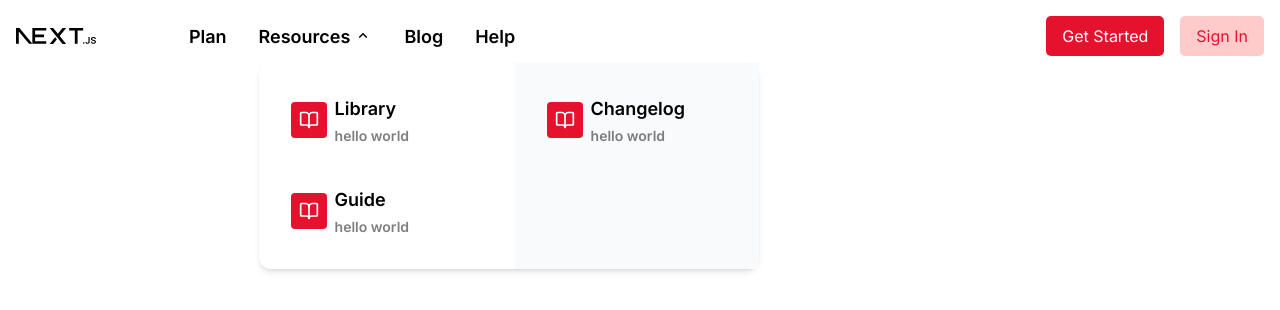
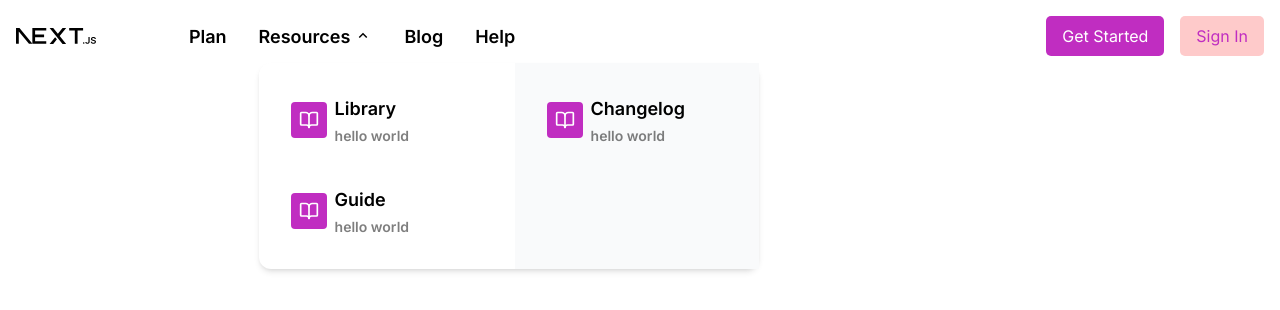
Before and after one commit to Adejare-Muibi/formserver, a Next.js app: page / in a window 1280 px wide. Both pictures are taken after a click on the button 315 px from the left and 36 px from the top of the page. Shown: the top 310 px of the page. Built offline with nearby package versions, Linux system fonts and the light colour scheme.

Commit message:
color code updated!

```diff
--- a/src/components/landing-page/Hero.jsx
+++ b/src/components/landing-page/Hero.jsx
@@ -34,7 +34,7 @@ const Hero = () => {
         </p>
         <Link
           href={"/register"}
-          className="px-7 py-4 bg-[#E5122E] text-white rounded-[5px]"
+          className="px-7 py-4 bg-[#c02dc1] text-white rounded-[5px]"
         >
           Get Started
         </Link>
--- a/src/components/landing-page/Navbar.jsx
+++ b/src/components/landing-page/Navbar.jsx
@@ -57,7 +57,7 @@ const Navbar = () => {
                 <div className="flex p-5 gap-4 flex-col w-1/2">
                   <ResourcesProps
                     icon={
-                      <LuBookOpen className="bg-[#E5122E!important] p-2 text-4xl  text-white rounded" />
+                      <LuBookOpen className="bg-[#c02dc1!important] p-2 text-4xl  text-white rounded" />
                     }
                     text={"Library"}
                     style={"hover:bg-[#F9FAFB]"}
@@ -65,7 +65,7 @@ const Navbar = () => {
                   />
                   <ResourcesProps
                     icon={
-                      <LuBookOpen className="bg-[#E5122E!important] p-2 text-4xl  text-white rounded" />
+                      <LuBookOpen className="bg-[#c02dc1!important] p-2 text-4xl  text-white rounded" />
                     }
                     text={"Guide"}
                     style={"hover:bg-[#F9FAFB]"}
@@ -75,7 +75,7 @@ const Navbar = () => {
                 <div className="bg-[#F9FAFB] p-5 w-1/2">
                   <ResourcesProps
                     icon={
-                      <LuBookOpen className="bg-[#E5122E!important] p-2 text-4xl  text-white rounded" />
+                      <LuBookOpen className="bg-[#c02dc1!important] p-2 text-4xl  text-white rounded" />
                     }
                     text={"Changelog"}
                     style={"bg-[#F9FAFB] hover:bg-[white]"}
@@ -95,13 +95,13 @@ const Navbar = () => {
         <div className="w-[60%] gap-4 flex justify-end items-end">
           <Link
             href={"/register"}
-            className="px-4 py-2 bg-[#E5122E] text-white rounded-[5px]"
+            className="px-4 py-2 bg-[#c02dc1] text-white rounded-[5px]"
           >
             Get Started
           </Link>
           <Link
             href={"/login"}
-            className="px-4 py-2 bg-[#FECACA] rounded-[5px] text-[#E5122E]"
+            className="px-4 py-2 bg-[#FECACA] rounded-[5px] text-[#c02dc1]"
           >
             Sign In
           </Link>
```
Also changed, not shown: src/app/library-details/page.jsx (renamed from src/app/librarydetails/page.jsx).
